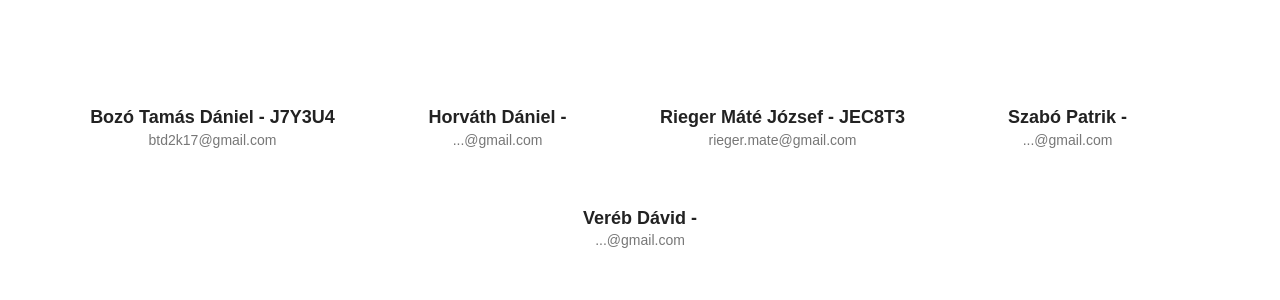
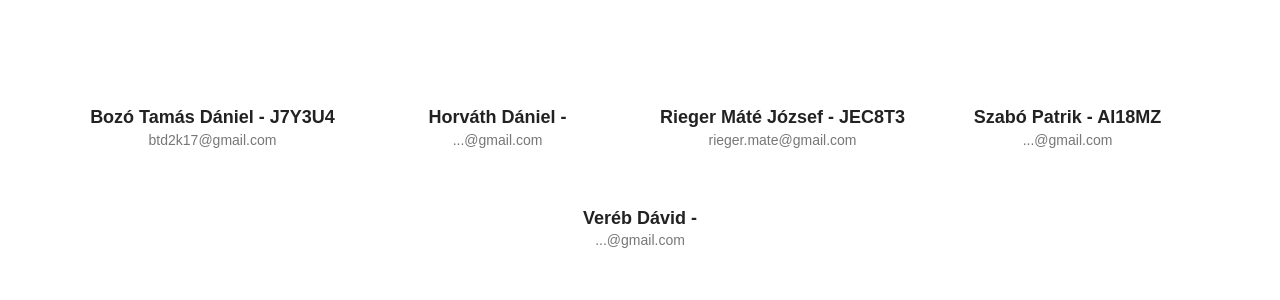
Before and after one commit to BozoTamas/AFP2, a PHP site: page /support in a window 1280 px wide. Shown: the part 374-674 px from the top of the page. Run offline with PHP 8.4, Linux system fonts and the light colour scheme; some libraries are stand-ins or nearby versions.

Commit message:
Szabó Patrik Neptun kód hozzáadva

```diff
--- a/sources/application/views/home/support.php
+++ b/sources/application/views/home/support.php
@@ -45,7 +45,7 @@
 
 			<div class="col-md-3 single-team">
 			    <div class="meta-text mt-30 text-center">
-				    <h4>Szabó Patrik - </h4>
+				    <h4>Szabó Patrik - AI18MZ</h4>
 				    <p>...@gmail.com</p>
 			    </div>
 			</div>
```
